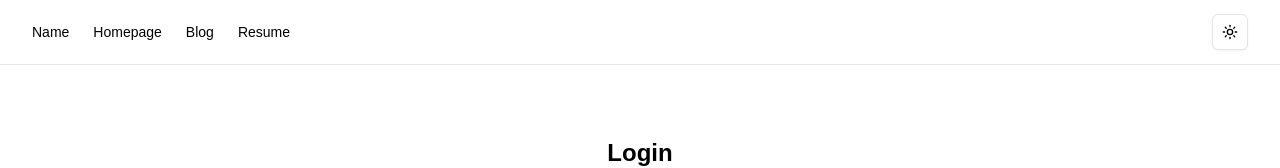
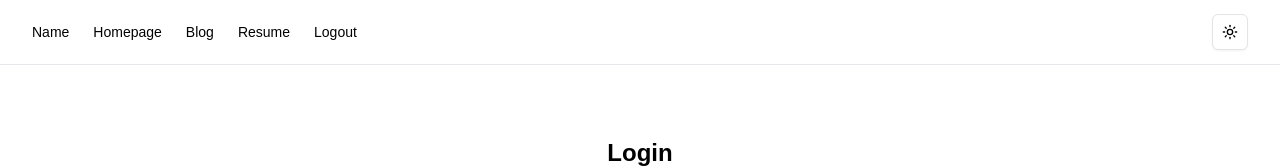
Before and after one commit to enstso/portfolio, a Next.js app: page /login in a window 1280 px wide. Shown: the top 168 px of the page. Built offline with nearby package versions, Linux system fonts and the light colour scheme; no server answers.

Commit message:
set up  middleware

```diff
--- /dev/null
+++ b/app/admin/page.tsx
@@ -0,0 +1,9 @@
+import { Button } from "@/components/ui/button"
+
+export default function Admin() {
+  return (
+    <div>
+      <Button>Click me</Button>
+    </div>
+  )
+}
--- a/app/api/user/route.ts
+++ b/app/api/user/route.ts
@@ -4,7 +4,9 @@ import { IUser, getUserByCredentials } from "@/lib/userService";
 export async function POST(req: NextRequest) {
   try {
     const userData: IUser = await req.json();
+    console.log(userData);
     const user: IUser | null = await getUserByCredentials(userData);
+    console.log(user);
     if (user == null) {
       return NextResponse.json(
         { error: "Invalid credentials" },
--- a/app/layout.tsx
+++ b/app/layout.tsx
@@ -26,10 +26,9 @@ export default function RootLayout({
   children: React.ReactNode;
 }>) {
   return (
-    <html lang="en">
+    <html lang="en"suppressHydrationWarning={true}>
       <body
         className={`${geistSans.variable} ${geistMono.variable} antialiased`}
-        suppressHydrationWarning
       >
         <ThemeProvider
           attribute="class"
--- a/components/login-form.tsx
+++ b/components/login-form.tsx
@@ -15,7 +15,7 @@ import { postData, urls } from "@/lib/utils";
 import { useState } from "react";
 import { LoaderCircle } from "lucide-react";
 import { createSession } from "@/app/session";
-import { redirect } from "next/navigation";
+
 
 const loginFormSchema = z.object({
   username: z
@@ -49,7 +49,9 @@ export function LoginForm() {
       const res = await postData(urls.user, data);
       form.reset();
       await createSession(res.user.username);
-      redirect('/')
+      setTimeout(()=>{
+        window.location.href = '/admin';
+      },1500);
     } catch (error) {
       console.error("Login failed:", error);
     } finally {
--- a/components/nav/nav.tsx
+++ b/components/nav/nav.tsx
@@ -6,15 +6,17 @@ import { cn } from "@/lib/utils";
 import { NavItems } from "@/lib/utils";
 import { ModeToggle } from "@/components/toggle-mode";
 import { deleteSession } from "@/app/session";
-import { redirect } from "next/navigation";
+
 
 interface NavProps {
   items: NavItems[];
 }
 
-async function logout(){
-    await deleteSession();
-    redirect('/homepage');
+async function logout() {
+  await deleteSession();
+  setTimeout(()=>{
+    window.location.href = '/homepage';
+  },1500);
 }
 
 export function Nav({ items }: NavProps) {
@@ -33,7 +35,7 @@ export function Nav({ items }: NavProps) {
           (item, index) =>
             item.href && (
               <Link
-              key={index}
+                key={index}
                 href={item.href}
                 className={cn(
                   "flex items-center text-sm font-medium text-muted-foreground"
@@ -43,7 +45,14 @@ export function Nav({ items }: NavProps) {
               </Link>
             )
         )}
-        <button onClick={logout} className={cn("flex items-center text-sm font-medium text-muted-foreground")}></button>
+        <button
+          onClick={logout}
+          className={cn(
+            "flex items-center text-sm font-medium text-muted-foreground"
+          )}
+        >
+          Logout
+        </button>
       </nav>
       <div className="me-8">
         <ModeToggle></ModeToggle>
--- a/lib/userService.ts
+++ b/lib/userService.ts
@@ -8,7 +8,8 @@ export interface IUser {
 }
 
 export const getUserByCredentials = async (user:IUser) : Promise<IUser | null> => {
-    return await prisma.user.findFirst({
+    console.log(user);
+    return await prisma.user.findFirstOrThrow({
         where:  {
             username:user.username,
             password:user.password,
--- a/lib/utils.ts
+++ b/lib/utils.ts
@@ -7,9 +7,9 @@ export function cn(...inputs: ClassValue[]) {
 
 export const urls = {
   user:"http://localhost:3000/api/user",
-  logout:"http://localhost:3000/api/logout",
   article:"http://localhost:3000/api/article",
   project:"http://localhost:3000/api/project",
+  category:"http://localhost:3000/api/category"
 
 }
 
@@ -27,10 +27,7 @@ export const componentsAdminRoutes: NavItems[] = [
     title: "Articles",
     href: "/articles",
   },
-  {
-    title:"Logout",
-    href:"/logout"
-  }
+
 ];
 
 export const componentsRoutes:NavItems[] = [
```
Also changed, not shown: middleware.ts (+5 -7 lines).
